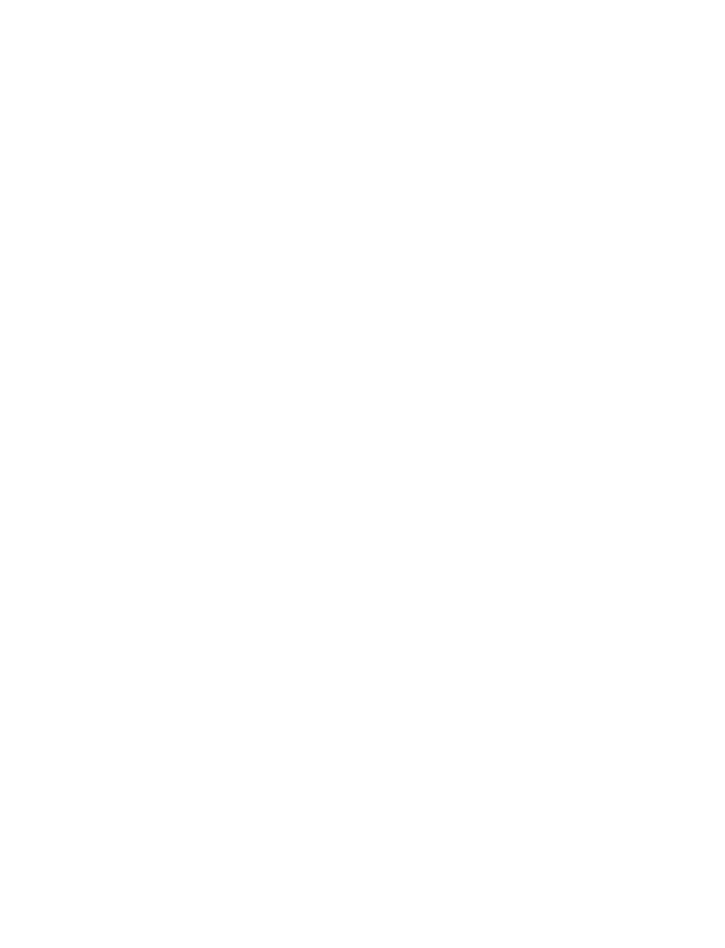
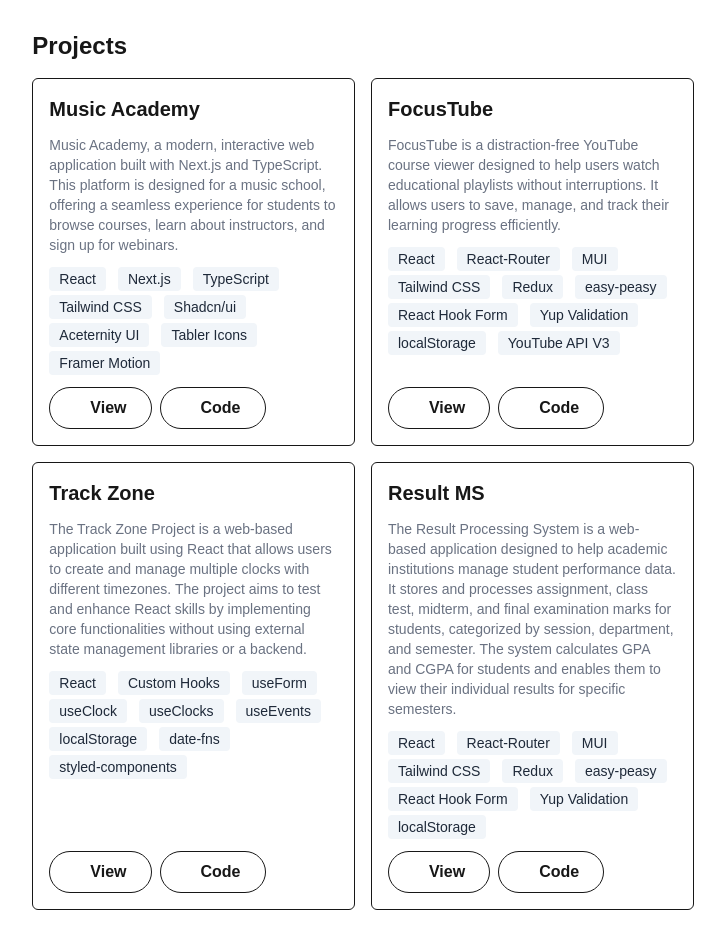
Before and after one commit to kamrulhasan2/protfolio, a Next.js app: page / in a window 1280 px wide. Shown: the part 1520-2468 px from the top of the page, without its empty margins (277-1002 px from the left). Before the commit the page ends 1598 px from the top, so only its background shows below. Built offline with nearby package versions, Linux system fonts and the light colour scheme.

Commit message:
create project section

```diff
--- a/src/app/page.tsx
+++ b/src/app/page.tsx
@@ -1,6 +1,7 @@
 
 import Education from "@/components/Education";
 import IntroSection from "@/components/IntroSection";
+import Projects from "@/components/Projects";
 import Skills from "@/components/Skills";
 import WorkExperience from "@/components/WorkExperience";
 import dynamic from "next/dynamic";
@@ -18,7 +19,7 @@ export default function Home() {
       <Skills />
       <WorkExperience />
       <Education />
-
+      <Projects />
       <Meteors number={30} />
     </main>
   );
--- /dev/null
+++ b/src/components/Projects.tsx
@@ -0,0 +1,126 @@
+import Link from "next/link";
+import React from "react";
+import { ViewIcon , LinkIcon } from "lucide-react";
+import {InteractiveHoverButton} from "./magicui/interactive-hover-button";
+
+const projectsData = [
+  {
+    title: "Music Academy",
+    description:
+      "Music Academy, a modern, interactive web application built with Next.js and TypeScript. This platform is designed for a music school, offering a seamless experience for students to browse courses, learn about instructors, and sign up for webinars.",
+    link: "#",
+    code: "https://github.com/kamrulhasan2/music-academy-next.js",
+    previewVideo: "#",
+    technologies: [
+      "React",
+      "Next.js",
+      "TypeScript",
+      "Tailwind CSS",
+      "Shadcn/ui",
+      "Aceternity UI ",
+      "Tabler Icons",
+      "Framer Motion",
+    ],
+  },
+  {
+    title: "FocusTube",
+    description:
+      "FocusTube is a distraction-free YouTube course viewer designed to help users watch educational playlists without interruptions. It allows users to save, manage, and track their learning progress efficiently.",
+    link: "https://focustube2.netlify.app/",
+    code: "https://github.com/kamrulhasan2/FocusTube",
+    previewVideo: "#",
+    technologies: [
+      "React",
+      "React-Router",
+      "MUI",
+      "Tailwind CSS",
+      "Redux",
+      "easy-peasy",
+      "React Hook Form",
+      "Yup Validation",
+      "localStorage",
+      "YouTube API V3"
+    ],
+  },
+  {
+    title: "Track Zone",
+    description:
+      "The Track Zone Project is a web-based application built using React that allows users to create and manage multiple clocks with different timezones. The project aims to test and enhance React skills by implementing core functionalities without using external state management libraries or a backend.",
+    link: "https://track2one.netlify.app/",
+    code: "https://github.com/kamrulhasan2/TrackZone_app",
+    previewVideo: "#",
+    technologies: [
+      "React",
+      "Custom Hooks",
+      "useForm",
+      "useClock",
+      "useClocks",
+      "useEvents",
+      "localStorage",
+      "date-fns",
+      "styled-components",
+    ],
+  },
+  {
+    title: "Result MS",
+    description:
+      "The Result Processing System is a web-based application designed to help academic institutions manage student performance data. It stores and processes assignment, class test, midterm, and final examination marks for students, categorized by session, department, and semester. The system calculates GPA and CGPA for students and enables them to view their individual results for specific semesters.",
+    link: "#",
+    code: "https://github.com/kamrulhasan2/ResultMS",
+    previewVideo: "#",
+    technologies: [
+      "React",
+      "React-Router",
+      "MUI",
+      "Tailwind CSS",
+      "Redux",
+      "easy-peasy",
+      "React Hook Form",
+      "Yup Validation",
+      "localStorage",
+    ],
+  },
+];
+
+function Projects() {
+  return (
+    <div className="flex flex-col gap-4 w-full">
+      <h1 className="text-2xl font-bold">Projects</h1>
+      <div className="grid grid-cols-1 md:grid-cols-2 gap-4">
+        {projectsData.map((project, index) => (
+          <div
+            key={index}
+            className="flex flex-col border rounded-md dark:border-gray-700"
+          >
+            <div className="flex flex-col gap-3 p-4 grow">
+              <h2 className="text-xl font-bold">{project.title}</h2>
+              <p className="text-sm text-gray-500 dark:text-gray-400">
+                {project.description}
+              </p>
+              <div className="flex flex-wrap gap-[4px]">
+                {project.technologies.map((technology, index) => (
+                  <span
+                    key={index}
+                    className="bg-slate-100 text-gray-800 text-sm font-medium me-2 px-2.5 py-0.5 rounded dark:bg-gray-700 dark:text-gray-300"
+                  >
+                    {technology}
+                  </span>
+                ))}
+              </div>
+              <div className="flex gap-2 mt-auto">
+                <Link href={project.link}>
+                  <InteractiveHoverButton icon={ViewIcon} >View</InteractiveHoverButton>
+                </Link>
+                <Link href={project.code}>
+                  <InteractiveHoverButton icon={LinkIcon} >Code</InteractiveHoverButton>
+                </Link>
+              </div>
+            </div>
+          </div>
+        ))}
+      </div>
+    </div>
+  );
+}
+
+export default Projects;
```
